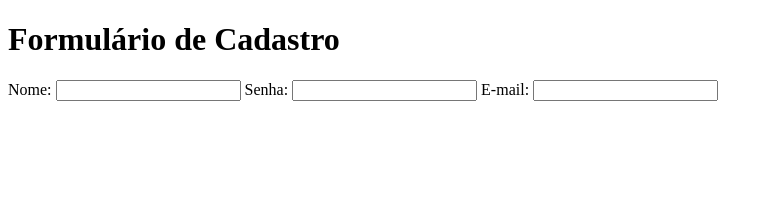
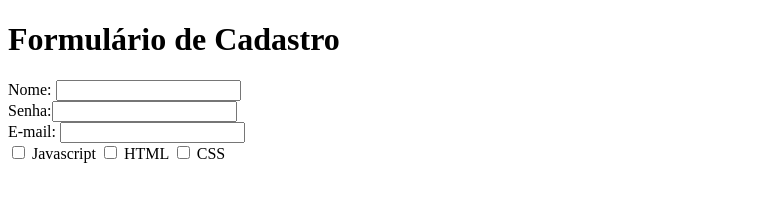
Before and after one commit to Lucineide007/lucineide007.github.io, a plain HTML site: page formularios-html/formulario.html in a window 1280 px wide. Shown: the whole page, without its empty margins (0-773 px from the left). Drawn offline with Linux system fonts and the light colour scheme.

Commit message:
Update formulario.html

```diff
--- a/formularios-html/formulario.html
+++ b/formularios-html/formulario.html
@@ -9,9 +9,15 @@
 <body>
     <h1>Formulário de Cadastro</h1>
     <form>
-        Nome: <input type="text">
-        Senha: <input type="password">
+       Nome: <input type="text">
+        <br>
+        Senha:<input type="password">
+        <br>
         E-mail: <input type="email">
+        <br>
+        <input type="checkbox" name="linguagem"> Javascript
+        <input type="checkbox" name="linguagem"> HTML
+        <input type="checkbox" name="linguagem"> CSS
     </form>
 </body>
 </html>
```
